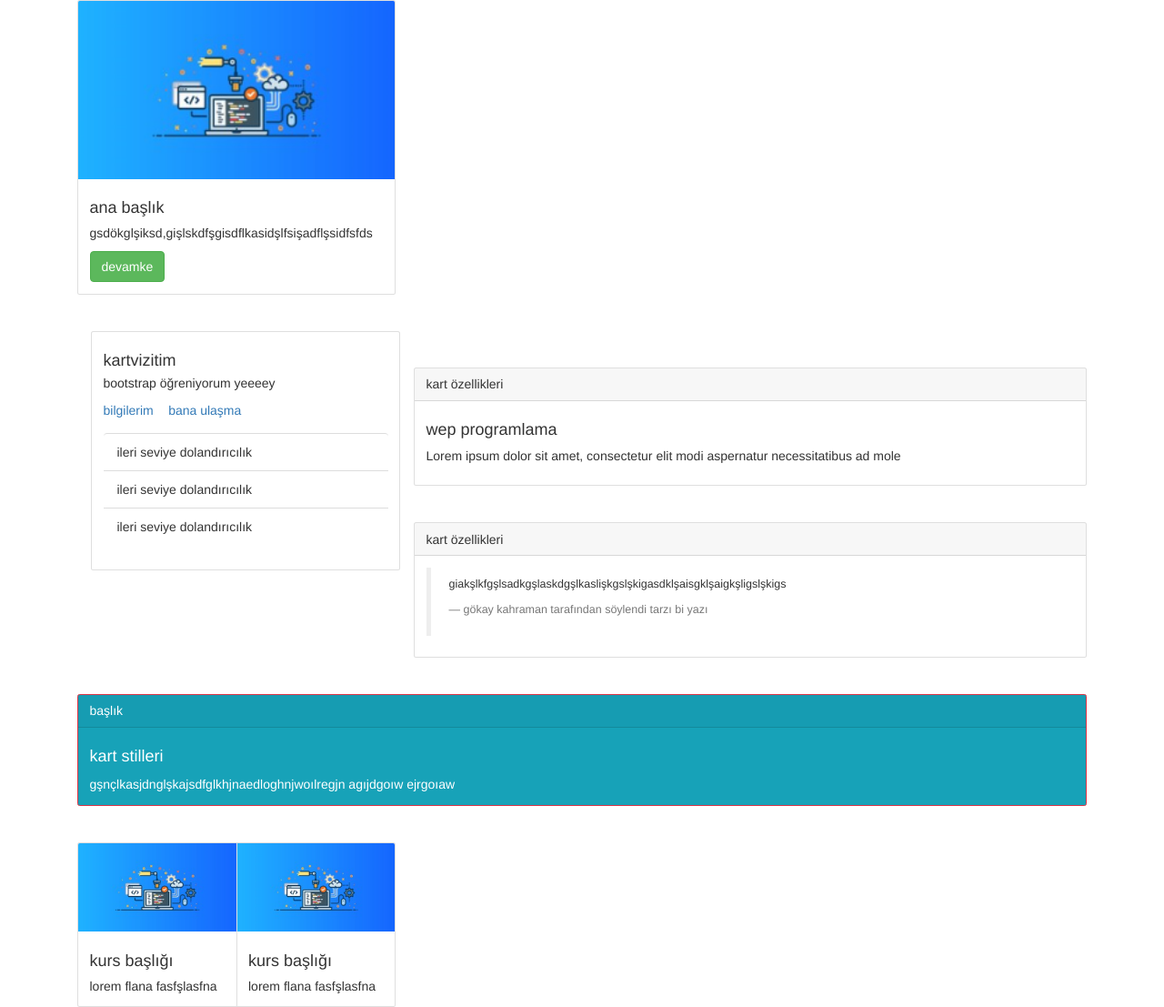
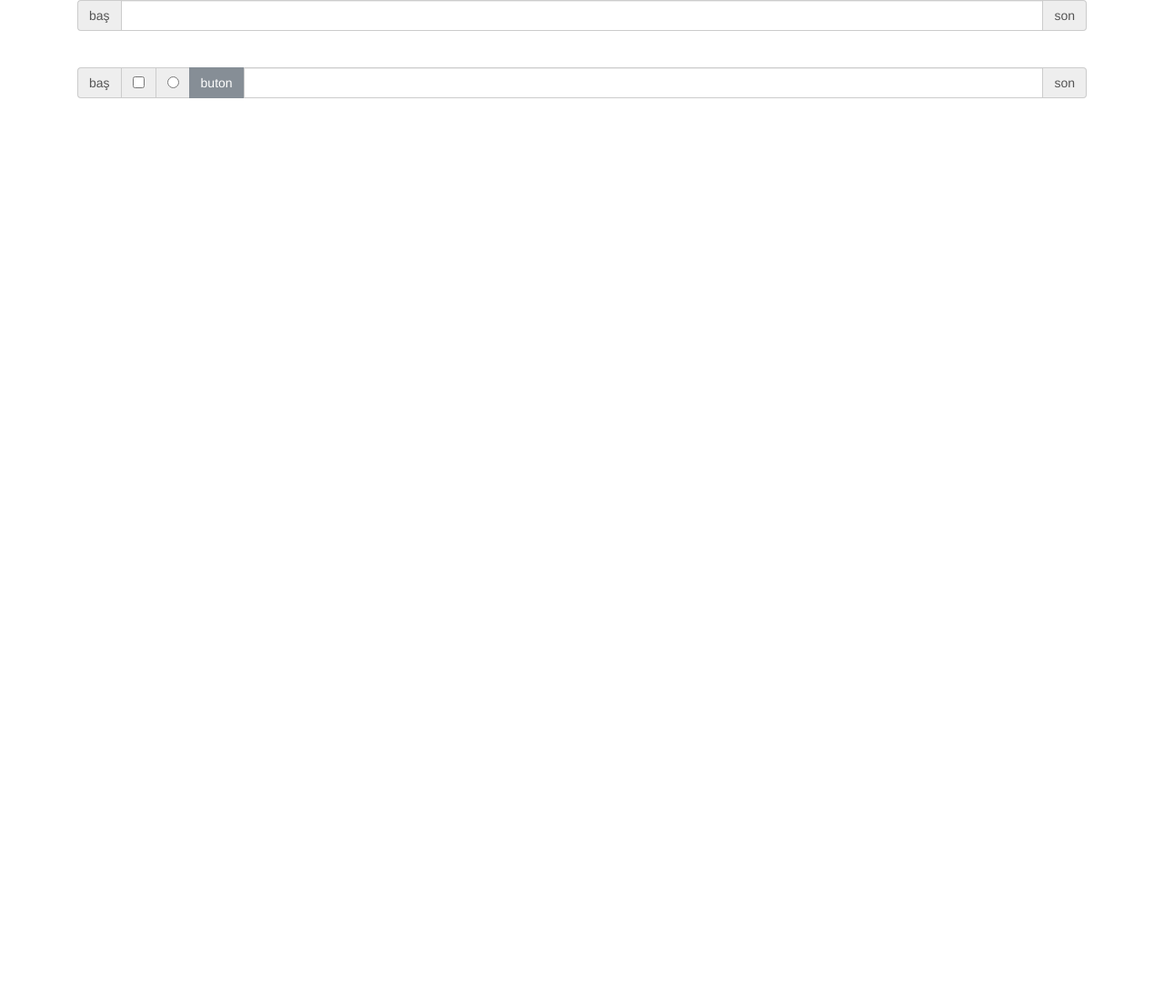
Before and after one commit to GokayKahraman/nuxt-app, a Vue app in the folder vue/: page / in a window 1280 px wide. Shown: the whole page at 91% size. After the commit the page ends 800 px from the top, so only its background shows below. Built offline with nearby package versions, Linux system fonts and the light colour scheme.

Commit message:
inputlar

```diff
--- a/vue/src/App.vue
+++ b/vue/src/App.vue
@@ -1,78 +1,19 @@
 <template>
   <div class="container">
-
-    <div class="card" style="width: 350px;">
-    <img class="card-img-top" src="./img/card1.jpg">
-      <div class="card-body">
-        <h4 class="card-title">ana başlık</h4>
-        <p class="card-text">gsdökglşiksd,gişlskdfşgisdflkasidşlfsişadflşsidfsfds</p>
-        <a href="#" class="btn btn-success">devamke</a>
-      </div>
-    </div>
-<br>
-<br>
-    <div class="col-md-4">
-      <div class="card">
-        <div class="card-body">
-          <h4 class="card-title">kartvizitim</h4>
-          <h6 class="card-subtitle text-muted"></h6>
-          <p>bootstrap öğreniyorum yeeeey</p>
-          <a href="#" class="card-link">bilgilerim </a>
-          <a href="#" class="card-link">bana ulaşma </a>
-          <ul class="list-group list-group-flush my-4">
-            <li class="list-group-item">ileri seviye dolandırıcılık</li>
-            <li class="list-group-item">ileri seviye dolandırıcılık</li>
-            <li class="list-group-item">ileri seviye dolandırıcılık</li>
-          </ul>
-        </div>
-      </div>
+    <div class="input-group">
+      <span class="input-group-addon">baş</span>
+      <input type="text" class="form-control">
+      <span class="input-group-addon">son</span>
     </div>
     <br>
     <br>
-    <div class="card">
-      <div class="card-header">kart özellikleri</div>
-      <div class="card-body">
-        <h4 class="card-title">wep programlama</h4>
-        <p>Lorem ipsum dolor sit amet, consectetur elit modi aspernatur necessitatibus ad mole</p>
-      </div>
-    </div>
-    <br>
-    <br>
-    <div class="card">
-      <div class="card-header">kart özellikleri</div>
-      <div class="card-body">
-        <blockquote class="blockquote">
-          <p>giakşlkfgşlsadkgşlaskdgşlkaslişkgslşkigasdklşaisgklşaigkşligslşkigs</p>
-          <footer class="blockquote">gökay kahraman tarafından söylendi tarzı bi yazı</footer>
-        </blockquote>
-      </div>
-    </div>
-    <br>
-    <br>
-    <div class="card bg-info text-white border-danger">
-      <div class="card-header">başlık</div>
-      <div class="card-body">
-        <h4>kart stilleri</h4>
-        <p class="card-text">gşnçlkasjdnglşkajsdfglkhjnaedloghnjwoılregjn agıjdgoıw ejrgoıaw</p>
-      </div>
-    </div>
-<br>
-<br>
-    <div class="card-group" style="width: 350px;">
-      <div class="card">
-        <img src="./img/card1.jpg" class="card-img-top">
-        <div class="card-body">
-          <h4 class="card-title">kurs başlığı</h4>
-          <p class="card-text">lorem flana fasfşlasfna</p>
-        </div>
-      </div>
-      <div class="card">
-        <img src="./img/card1.jpg" class="card-img-top">
-        <div class="card-body">
-          <h4 class="card-title">kurs başlığı</h4>
-          <p class="card-text">lorem flana fasfşlasfna</p>
-        </div>
-      </div>
+    <div class="input-group">
+      <span class="input-group-addon">baş</span>
+      <span class="input-group-addon"><input type="checkbox"></span>
+      <span class="input-group-addon"><input type="radio"></span>
+      <span class="input-group-btn"><button class="btn btn-secondary">buton</button></span>
+      <input type="text" class="form-control">
+      <span class="input-group-addon">son</span>
     </div>
   </div>
 </template>
```
